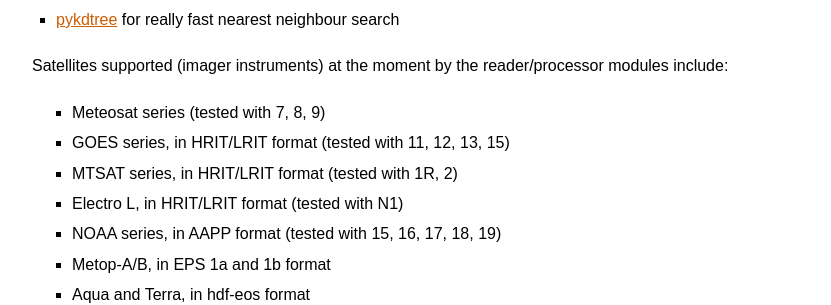
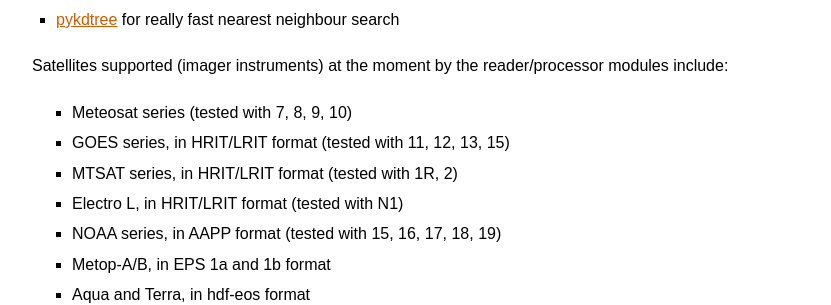
Before and after one commit to pytroll/pytroll, a Sphinx documentation site: the page built from web/source/index.rst, in a window 1280 px wide and 900 px high, scrolled down 641 px. Shown: the part 156-461 px from the top of the window, without its empty margins (48-879 px from the left). Built offline with Sphinx 7.4.7, drawn with Linux system fonts in a browser that asks for light colours; formulas are drawn with MathJax 3.

Commit message:
Added meteosat 10 to the list of supported satellites.

```diff
--- a/web/source/index.rst
+++ b/web/source/index.rst
@@ -61,7 +61,7 @@ to have a look and give us a hand):
 Satellites supported (imager instruments) at the moment by the reader/processor
 modules include:
 
- - Meteosat series (tested with 7, 8, 9)
+ - Meteosat series (tested with 7, 8, 9, 10)
  - GOES series, in HRIT/LRIT format (tested with 11, 12, 13, 15)
  - MTSAT series, in HRIT/LRIT format (tested with 1R, 2)
  - Electro L, in HRIT/LRIT format (tested with N1)
```
